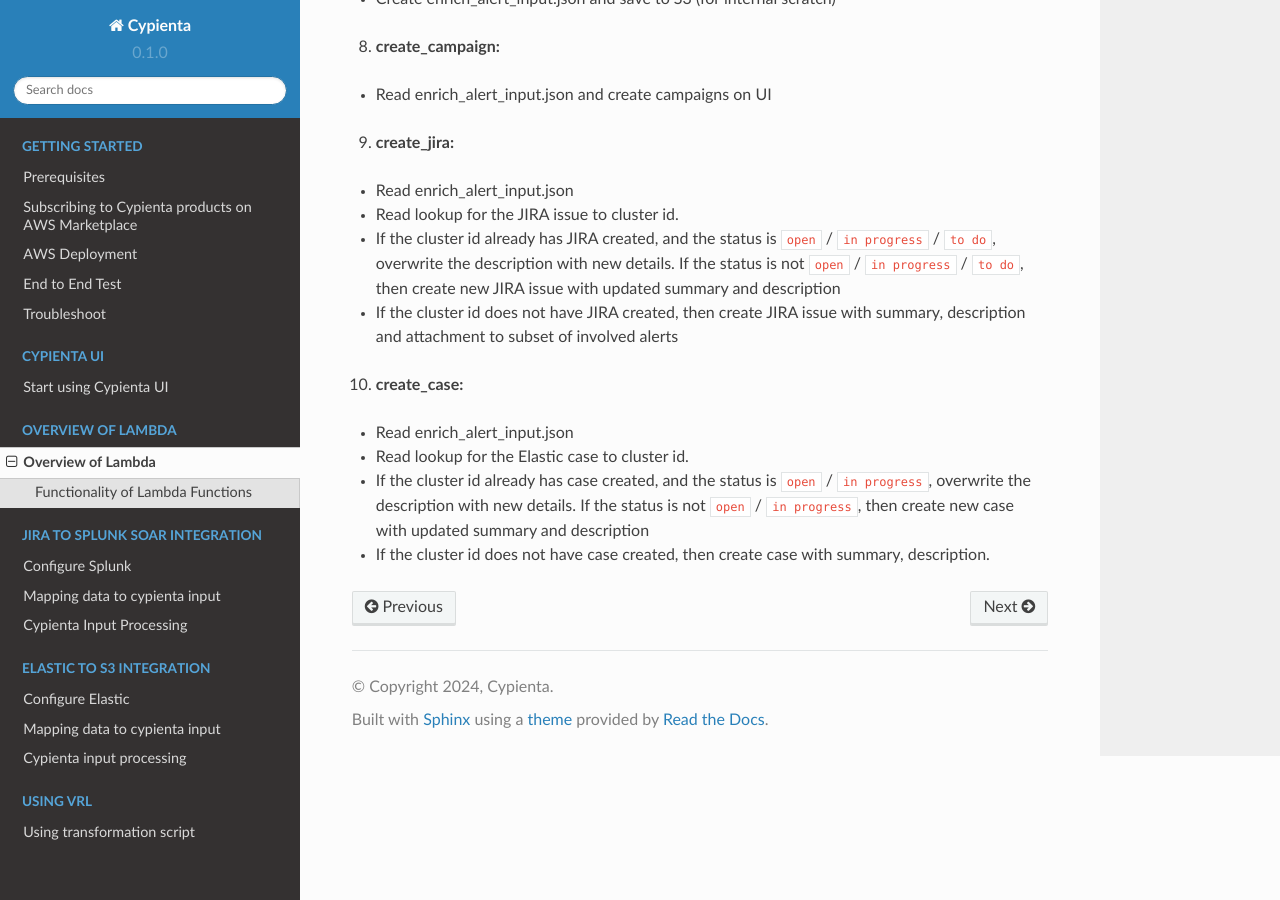
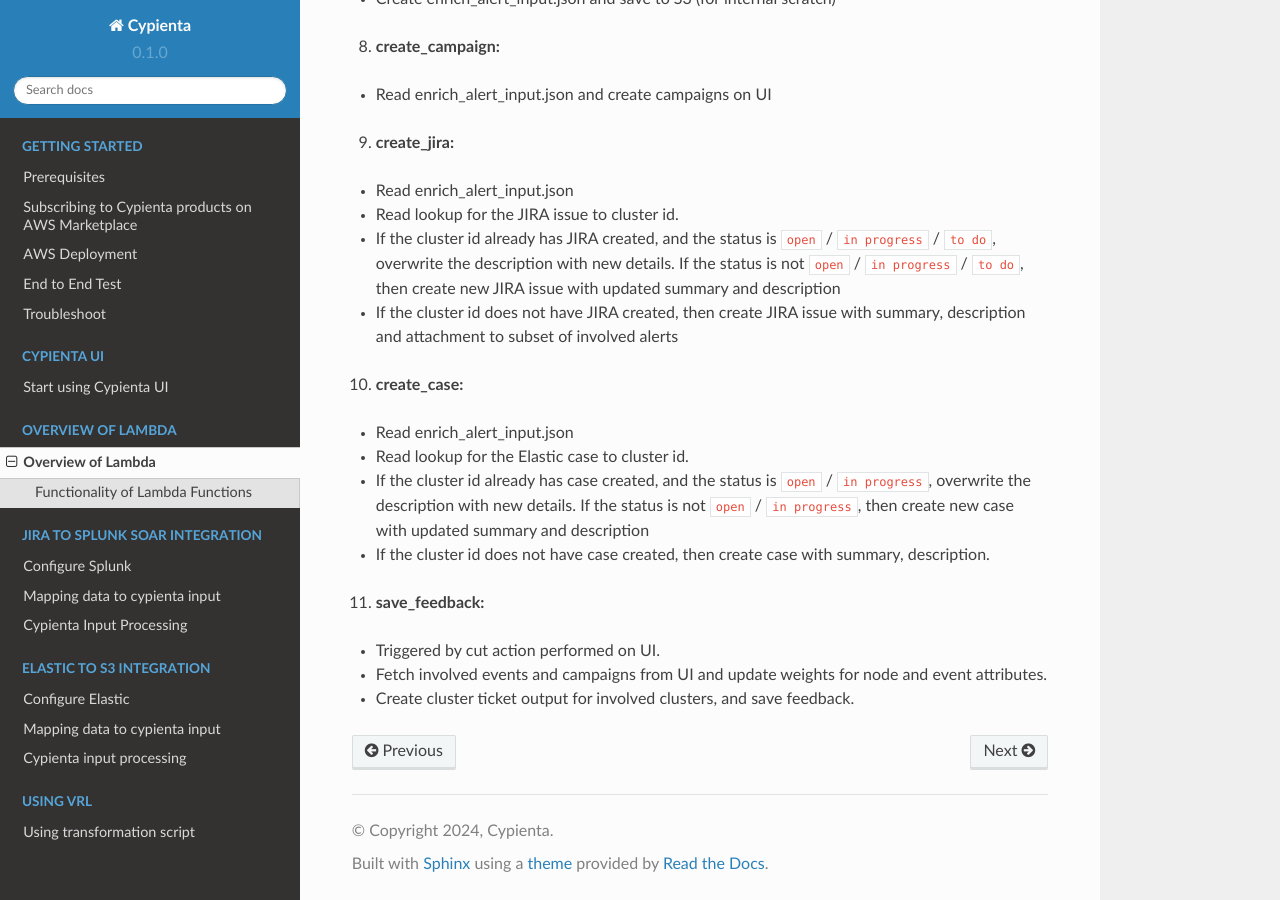
Before and after one commit to cypienta/docs, a Sphinx documentation site: the page built from docs/source/lambda/functions.rst, in a window 1280 px wide and 900 px high, scrolled down 1263 px. Built offline with Sphinx 7.4.7 and the Read the Docs theme 2.0.0, drawn with Linux system fonts in a browser that asks for light colours.

Commit message:
update v0.6

```diff
--- a/docs/source/getting_started/deploy.rst
+++ b/docs/source/getting_started/deploy.rst
@@ -8,10 +8,10 @@
 
     .. code-block:: shell
 
-        $ git clone -b v0.5 https://github.com/cypienta/Lambda.git
+        $ git clone -b v0.6 https://github.com/cypienta/Lambda.git
 
     .. note::
-        This command will clone the repository and checkout the branch ``v0.5``
+        This command will clone the repository and checkout the branch ``v0.6``
 
 2. Navigate to the AWS console, and search for ``CloudFormation``.
 
--- a/docs/source/lambda/functions.rst
+++ b/docs/source/lambda/functions.rst
@@ -57,3 +57,9 @@
 - Read lookup for the Elastic case to cluster id.
 - If the cluster id already has case created, and the status is ``open`` / ``in progress``, overwrite the description with new details. If the status is not ``open`` / ``in progress``, then create new case with updated summary and description
 - If the cluster id does not have case created, then create case with summary, description.
+
+11. **save_feedback:**
+
+- Triggered by cut action performed on UI.
+- Fetch involved events and campaigns from UI and update weights for node and event attributes.
+- Create cluster ticket output for involved clusters, and save feedback.
```
